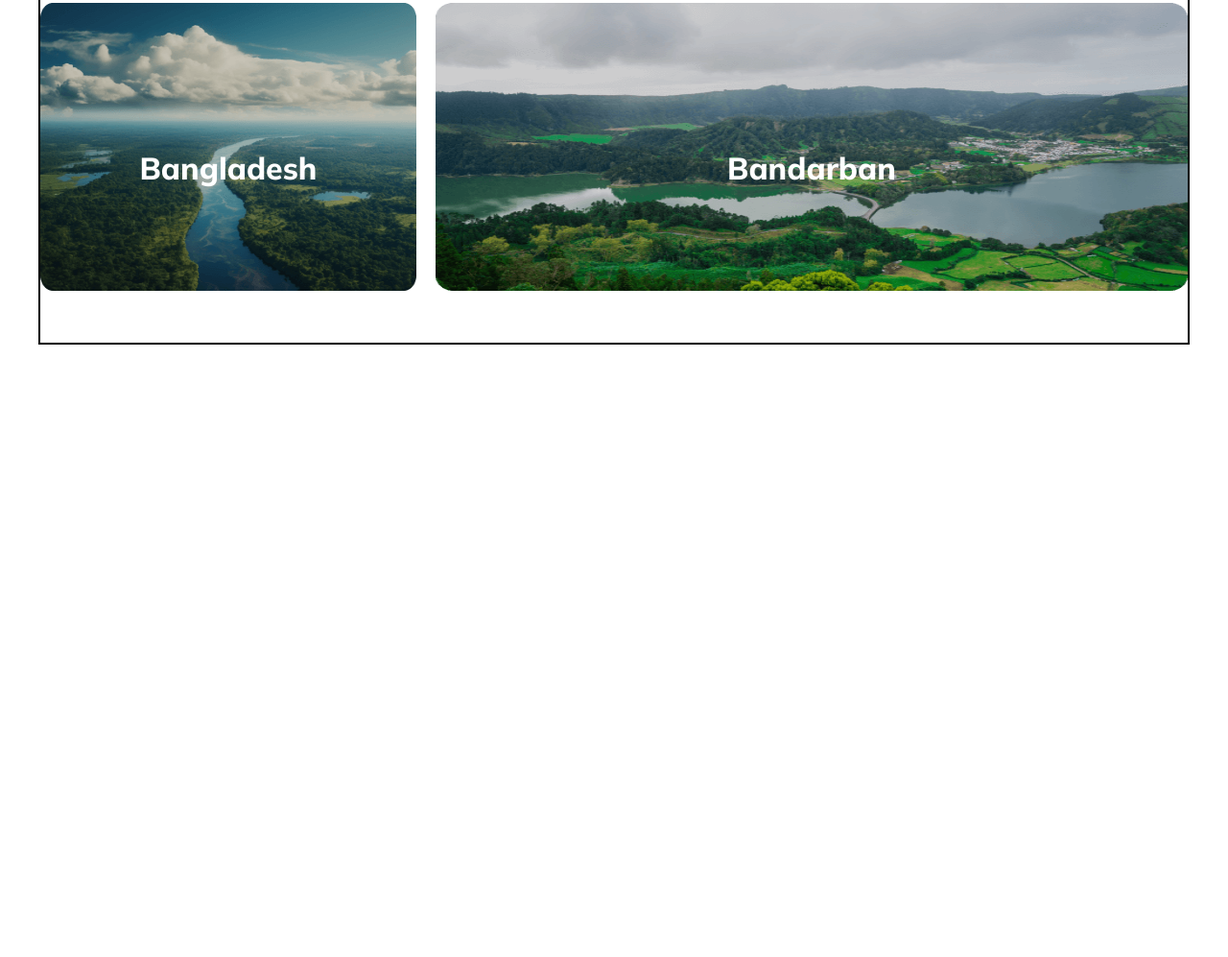
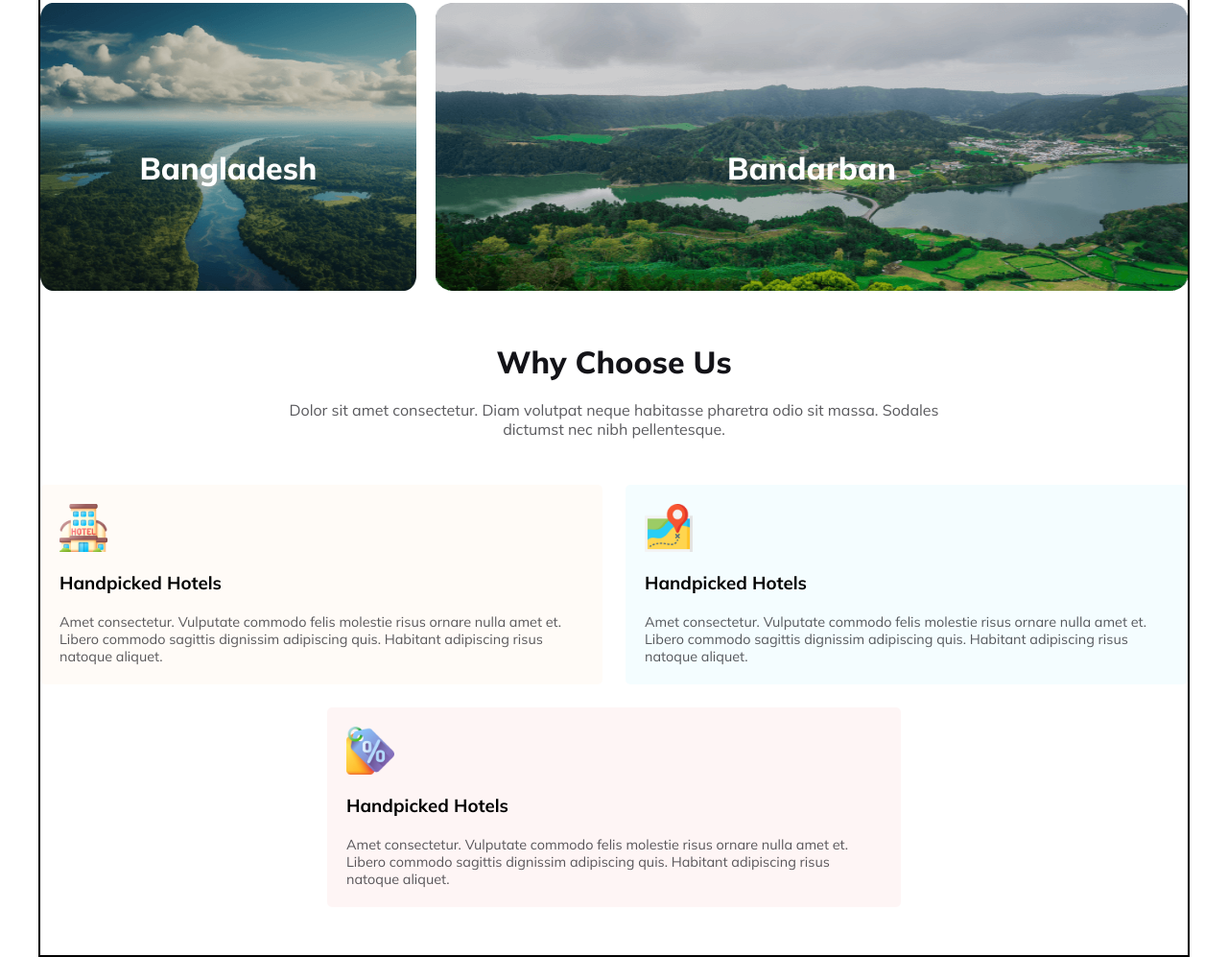
Before and after one commit to zishanmeh/Hero-Travel-Agency, a plain HTML site: page index.html in a window 1280 px wide. Shown: the part 2266-3263 px from the top of the page at 96% size. Before the commit the page ends 2625 px from the top, so only its background shows below. Drawn offline with Linux system fonts and the light colour scheme.

Commit message:
added why choose us section

```diff
--- a/index.html
+++ b/index.html
@@ -110,6 +110,35 @@
                 </div>
             </div>
          </section>
+
+         <!-- Why choose us -->
+        <section>
+            <div class="why-choose-us">
+                <div class="why-choose-us-details">
+                    <h1>Why Choose Us</h1>
+                    <p>Dolor sit amet consectetur. Diam volutpat neque habitasse pharetra odio sit massa. Sodales dictumst nec nibh pellentesque.</p>
+                </div>
+                <div class="why-choose-us-card-row-1">
+                    <div class="why-choose-us-card">
+                        <img src="Images/icons/hotel 1.png" alt="">
+                        <h3>Handpicked Hotels</h3>
+                        <p>Amet consectetur. Vulputate commodo felis molestie risus  ornare nulla amet et. Libero commodo sagittis dignissim adipiscing quis. Habitant adipiscing risus natoque aliquet. </p>
+                    </div>
+                    <div class="why-choose-us-card">
+                        <img src="Images/icons/Map.png" alt="">
+                        <h3>Handpicked Hotels</h3>
+                        <p>Amet consectetur. Vulputate commodo felis molestie risus  ornare nulla amet et. Libero commodo sagittis dignissim adipiscing quis. Habitant adipiscing risus natoque aliquet. </p>
+                    </div>
+                </div>
+                <div class="why-choose-us-card-row-2">
+                    <div class="why-choose-us-card">
+                        <img src="Images/icons/price-tag.png" alt="">
+                        <h3>Handpicked Hotels</h3>
+                        <p>Amet consectetur. Vulputate commodo felis molestie risus  ornare nulla amet et. Libero commodo sagittis dignissim adipiscing quis. Habitant adipiscing risus natoque aliquet. </p>
+                    </div>
+                </div>
+            </div>
+        </section>
     </main>
 </body>
 </html>
--- a/styles/style.css
+++ b/styles/style.css
@@ -212,6 +212,55 @@ header > nav {
     height: 300px;
 }
 
+/* why-choose-us styles */
+.why-choose-us-details {
+    display: flex;
+    flex-direction: column;
+    align-items: center;
+    justify-content: center;
+    gap: 20px;
+    margin-bottom: 48px;
+}
+.why-choose-us-details p {
+    width: 60%;
+    text-align: center;
+    color: var(--dark-2);
+}
+.why-choose-us-card-row-1 {
+    display: grid;
+    grid-template-columns: repeat(2,1fr);
+    gap: 24px;
+}
+.why-choose-us-card-row-1 .why-choose-us-card:first-child{
+    background-color: rgba(251, 181, 99, 0.05);
+}
+.why-choose-us-card-row-1 .why-choose-us-card:last-child{
+    background-color: rgba(41, 206, 246, 0.05);
+}
+.why-choose-us-card-row-2 .why-choose-us-card:first-child{
+    background-color: rgba(233, 68, 68, 0.05);
+}
+.why-choose-us-card {
+    background-color: var(--dark-2);
+    padding: 20px;
+    border-radius: 5px;
+    display: flex;
+    flex-direction: column;
+    gap: 20px;
+}
+.why-choose-us-card p {
+    color: var(--dark-2);
+    font-size: 0.9rem;
+}
+.why-choose-us-card img {
+    width: 50px;
+}
+.why-choose-us-card-row-2 {
+    width: 50%;
+    margin: auto;
+    margin-top: 24px;
+}
+
 
 
 
@@ -245,6 +294,13 @@ header > nav {
     .destination-img-row-1,.destination-img-row-2,.destination-img-row-3 {
         grid-template-columns: 1fr;
     }
+    /* Why choose us  */
+    .why-choose-us-card-row-1{
+        grid-template-columns: 1fr;
+    }
+    .why-choose-us-card-row-2 {
+        width: 100%;
+    }
 
 
 }
```
Also changed, not shown: Images/icons/Map.png (added), Images/icons/hotel 1.png (added), Images/icons/price-tag.png (added).
